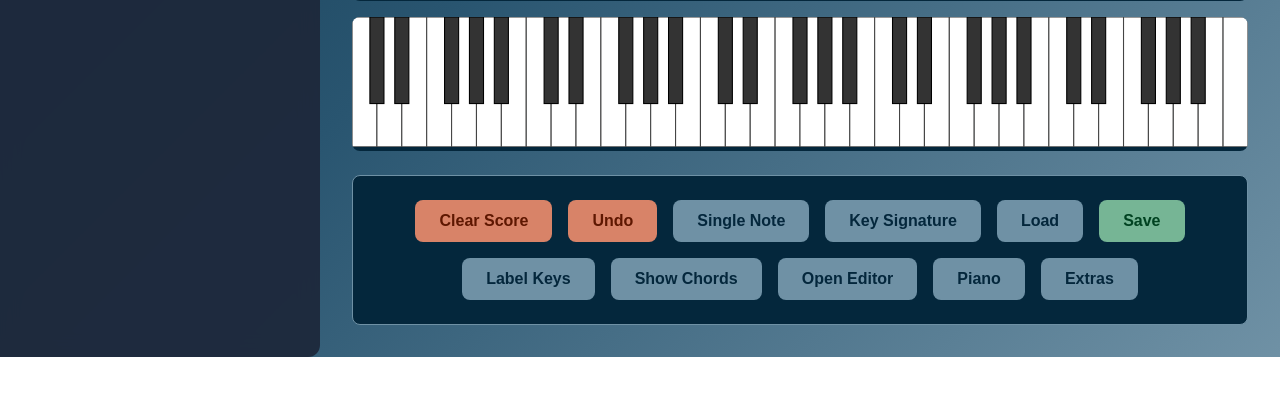
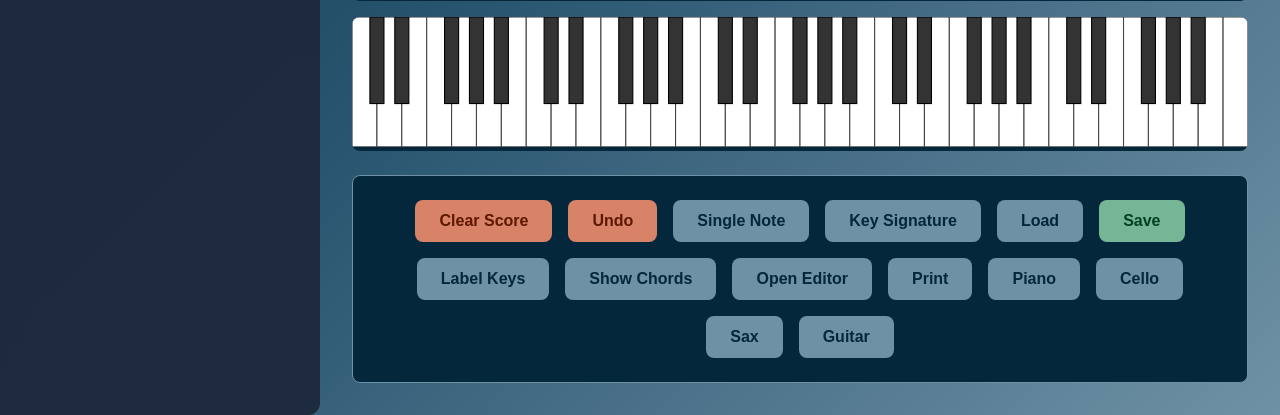
Before and after one commit to lucashald/PianoTour, a Flask app: page /extras in a window 1280 px wide. Shown: the part 719-1134 px from the top of the page. Before the commit the page ends 1076 px from the top, so only its background shows below. Run offline with Flask 3, Linux system fonts and the light colour scheme; some libraries are stand-ins or nearby versions.

```diff
--- a/static/scoreWriter.js
+++ b/static/scoreWriter.js
@@ -141,7 +141,6 @@ function doUpdateNote(measureIndex, noteId, newNoteData) {
 if (newNoteData.name && newNoteData.name !== existingNote.name) {
     console.log('Note Data changed');
     let identifiedChord = undefined;
-    console.log('identifiedChord set to undefined.');
 
     // Parse the name - could be single note "C4" or chord "(C4 E4 G4)"
     if (newNoteData.name.startsWith('(') && newNoteData.name.endsWith(')')) {
--- a/templates/index.html
+++ b/templates/index.html
@@ -86,15 +86,15 @@
             <a href="/" class="btn btn--info"><span>Close Editor</span></a>
             {% else %}
             <a href="/editor" class="btn btn--info"><span>Open Editor</span></a>
-            {% endif %} {% if request.path == '/' %}
+            {% endif %}
             <a href="/print" class="btn btn--info"><span>Print</span></a>
-            <a href="/cello" class="btn btn--info"><span>Cello</span></a>
-            <a href="/sax" class="btn btn--info"><span>Sax</span></a>
-            <a href="/guitar" class="btn btn--info"><span>Guitar</span></a>
-            {% else %}
-            <a href="/" class="btn btn--info"><span>Piano</span></a>
-            {% endif %}
-            <a href="/extras" class="btn btn--info"><span>Extras</span></a>
+            {% if request.path != '/' %}<a href="/" class="btn btn--info"><span>Piano</span></a>{% endif %}
+
+
+            {% if request.path != '/cello' %}<a href="/cello" class="btn btn--info"><span>Cello</span></a>{% endif %}
+            {% if request.path != '/sax' %}<a href="/sax" class="btn btn--info"><span>Sax</span></a>{% endif %}
+            {% if request.path != '/guitar' %}<a href="/guitar" class="btn btn--info"><span>Guitar</span></a>{% endif %}
+            {% if request.path != '/extras' %}<a href="/extras" class="btn btn--info"><span>Extras</span></a>{% endif %}
           </div>
 
           <div class="main-controls__chord-interface hidden" id="chordButtons">
```
